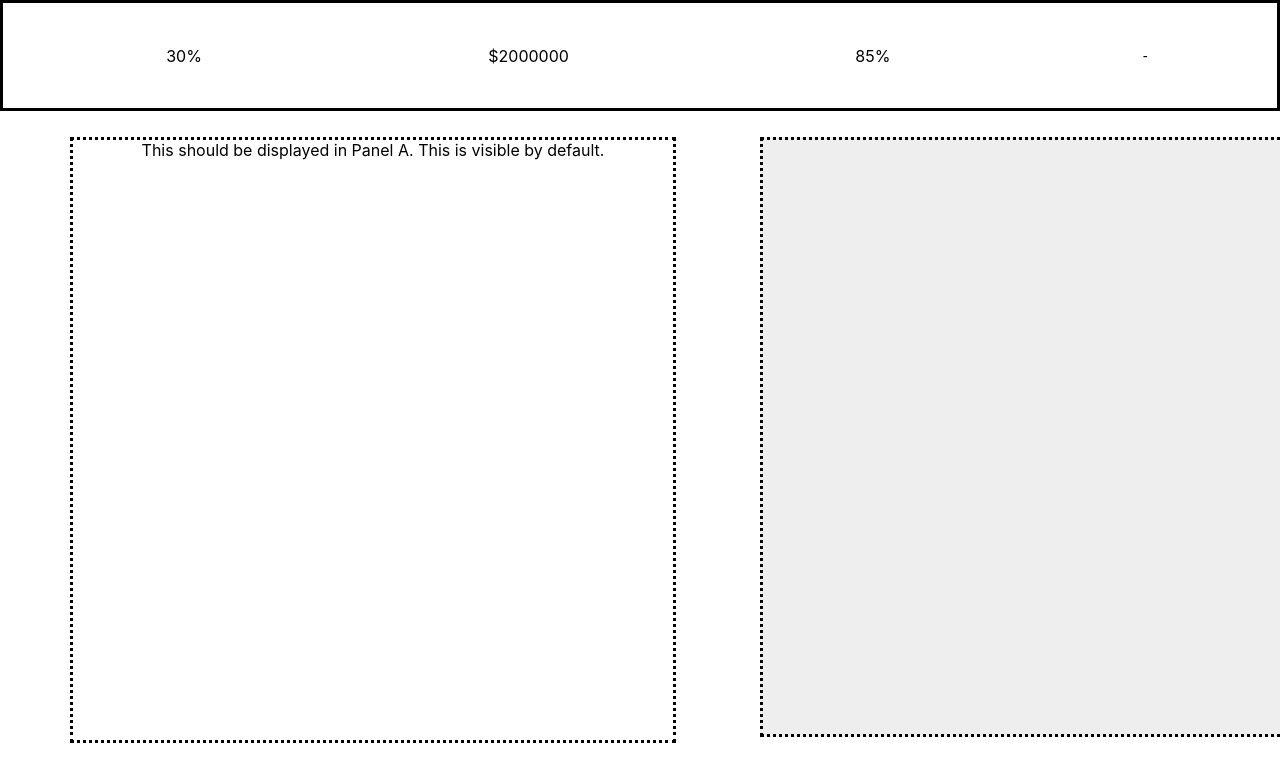
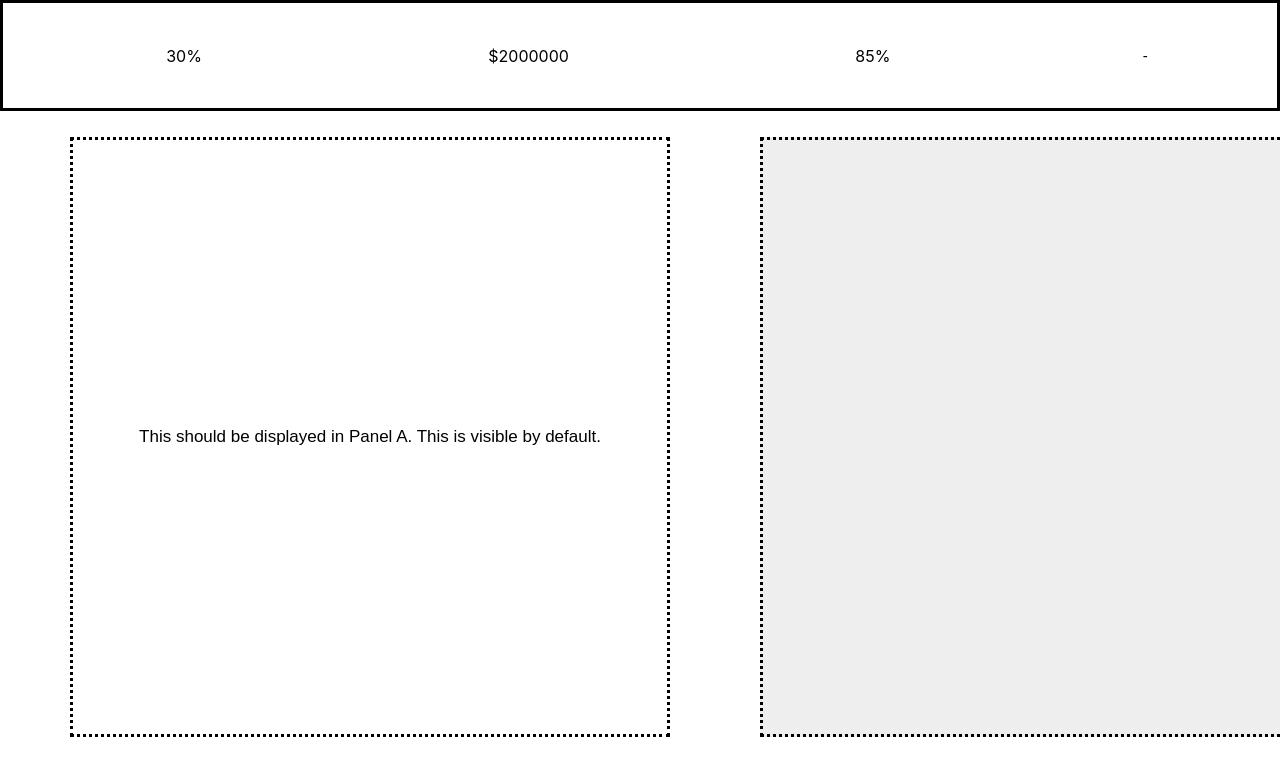
Before and after one commit to sunsnba/RM, a React (Create React App) app: page / in a window 1280 px wide. Shown: the top 782 px of the page. Built offline with nearby package versions, Linux system fonts and the light colour scheme; the HTML template or start-up script is replaced by a standard one.

Commit message:
RM now fully functional

```diff
--- a/src/App.css
+++ b/src/App.css
@@ -21,7 +21,8 @@ body { margin: 0 }
   background: #FFFFFF;
   position: absolute;
   text-align: center;
-  vertical-align: middle;
+  vertical-align: center;
+  font-size: 17px;
 
 }
 
@@ -57,8 +58,7 @@ body { margin: 0 }
   border: dotted;
   background:  #FFFFFF;
   position: absolute;
-  text-align: center;
-  font-size: 16px;
+  font-size: 17px;
 }
 
 .D {
--- a/src/PanelA.js
+++ b/src/PanelA.js
@@ -12,7 +12,7 @@ render () {
     let panel1 = shouldRender ? (
         <div className="D">  </div>
     ) : (
-        <div className="A"> {this.props.contA} </div>
+        <button className="A"> {this.props.contA} </button>
     )
     return (
         <div> {panel1} </div>
--- a/src/PanelB.js
+++ b/src/PanelB.js
@@ -15,7 +15,7 @@ render () {
         <button className="B" onClick={this.props.togglePanels}> </button>
     )
     return (
-        <div > {panel2}  </div>
+        <div> {panel2} </div>
     )
     }
 }
```
